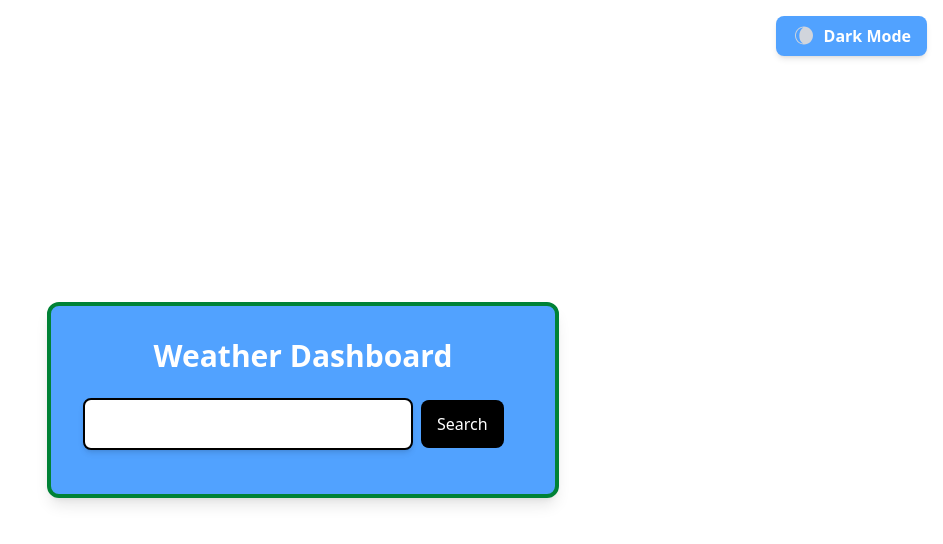
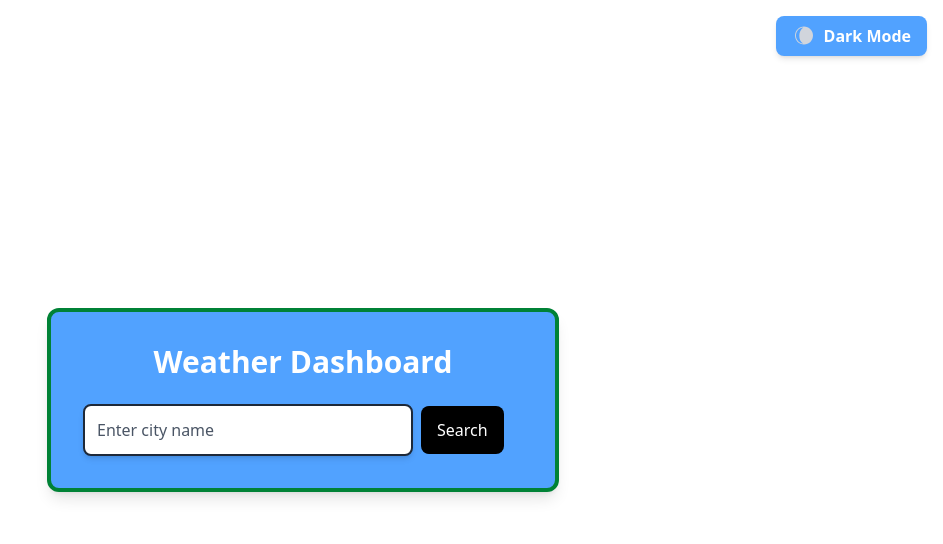
Before and after one commit to ParamarthaRay/Weather-Dashboard, a React (Vite) app: page / in a window 1280 px wide. Shown: the top 544 px of the page, without its empty margins (337-1280 px from the left). Built offline with nearby package versions, Linux system fonts and the light colour scheme.

Commit message:
Update SearchBar.jsx

```diff
--- a/src/components/SearchBar.jsx
+++ b/src/components/SearchBar.jsx
@@ -2,49 +2,37 @@ import { useState, useEffect } from "react";
 
 const SearchBar = ({ city, setCity, fetchWeather }) => {
   const [history, setHistory] = useState([]);
-
-  // Load search history from localStorage
   useEffect(() => {
     const savedHistory = JSON.parse(localStorage.getItem("weatherHistory")) || [];
     setHistory(savedHistory);
   }, []);
 
   const handleSearch = () => {
+    if (!city.trim()) return;
     fetchWeather();
+    const updatedHistory = [city, ...history].filter(
+      (c, index, self) => self.indexOf(c) === index
+    ).slice(0, 5);
 
-    // Update search history
-    const updatedHistory = [city, ...history.filter((c) => c !== city)].slice(0, 5);
     setHistory(updatedHistory);
     localStorage.setItem("weatherHistory", JSON.stringify(updatedHistory));
   };
 
   return (
-    <div className="flex flex-col items-center w-full">
     <div className="flex items-center w-full">
       <input
         type="text"
         value={city}
         onChange={(e) => setCity(e.target.value)}
-          placeholder="Enter city name..."
-          className="p-3 w-3/4 rounded-lg shadow-md text-black placeholder-white border-2 border-black bg-white"
+        placeholder="Enter city name"
+        className="p-3 w-3/4 rounded-lg shadow-md text-black placeholder-gray-600 border-2 border-gray-800 bg-white focus:outline-none focus:ring-2 focus:ring-blue-500"
       />
-        <button onClick={handleSearch} className="ml-2 px-4 py-3 bg-black text-white rounded-lg hover:bg-gray-800">
+      <button
+        onClick={handleSearch}
+        className="ml-2 px-4 py-3 bg-black text-white rounded-lg hover:bg-gray-800 transition-all"
+      >
         Search
       </button>
-      </div>
-
-      {/* Recent Searches */}
-      <div className="mt-3 flex gap-2">
-        {history.map((item, index) => (
-          <button
-            key={index}
-            className="px-3 py-1 bg-gray-200 text-black rounded-md hover:bg-gray-300"
-            onClick={() => setCity(item)}
-          >
-            {item}
-          </button>
-        ))}
-      </div>
     </div>
   );
 };
```
Lines whose indentation alone changed are shown as unchanged.
